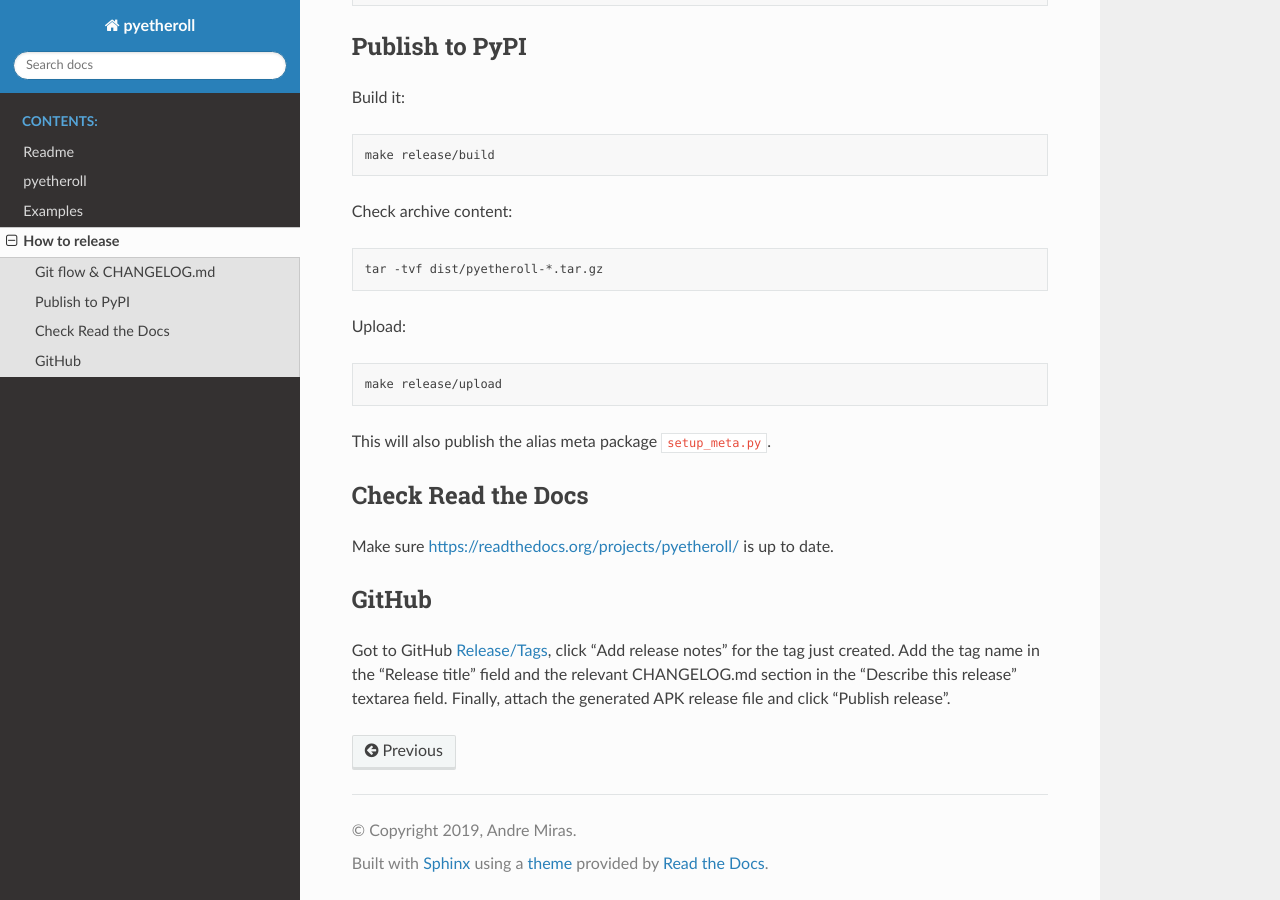
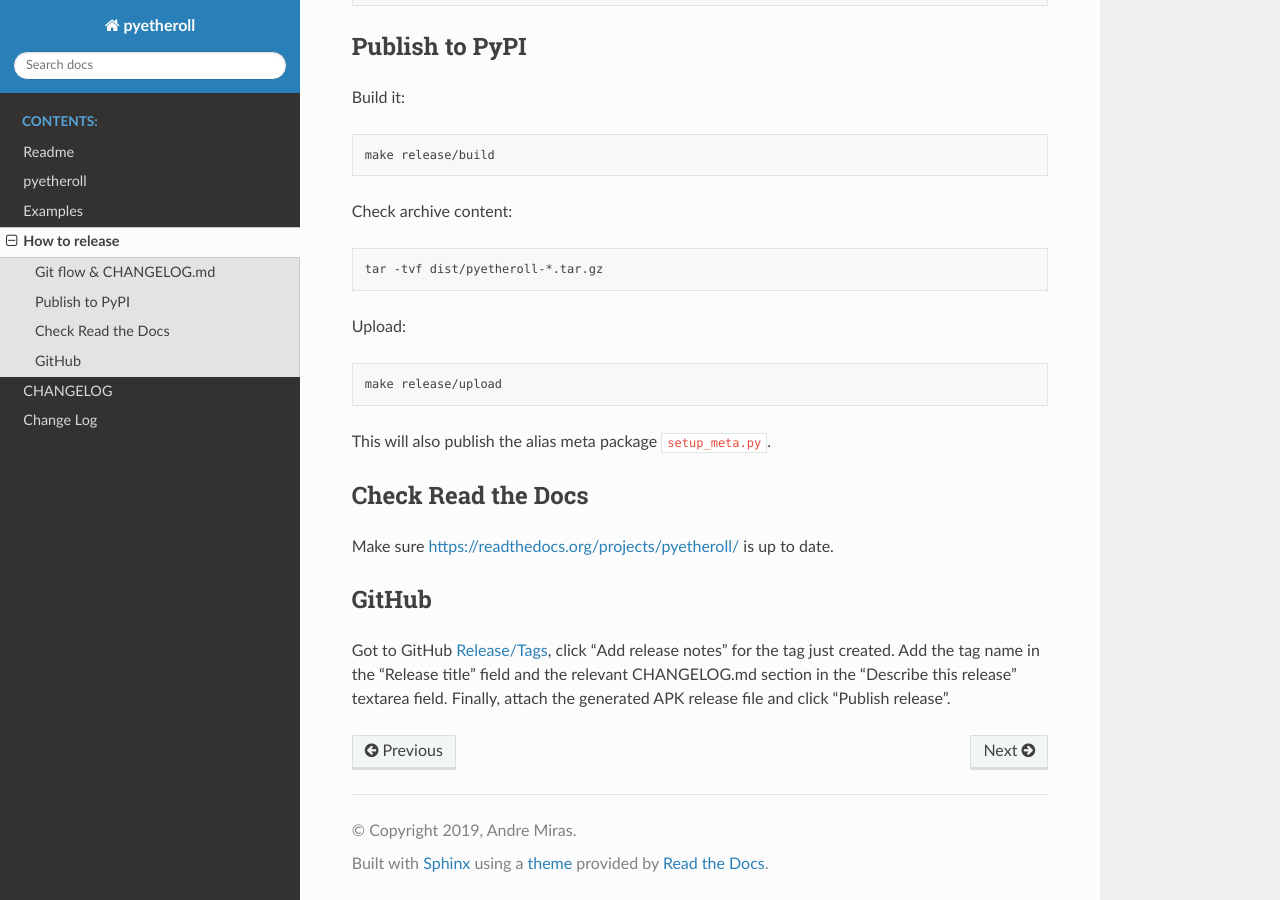
Before and after one commit to AndreMiras/pyetheroll, a Sphinx documentation site: the page built from docs/Release.md, in a window 1280 px wide and 900 px high, scrolled down 679 px. Built offline with Sphinx 7.4.7 and the Read the Docs theme 2.0.0, drawn with Linux system fonts in a browser that asks for light colours.

Commit message:
Adds CHANGELOG.md to readthedocs

```diff
--- /dev/null
+++ b/docs/changelog.rst
@@ -0,0 +1,4 @@
+CHANGELOG
+=========
+
+.. mdinclude:: ../CHANGELOG.md
--- a/docs/index.rst
+++ b/docs/index.rst
@@ -13,6 +13,7 @@
    readme.rst
    Examples.md
    Release.md
+   changelog.rst
 
 
 Indices and tables
```
